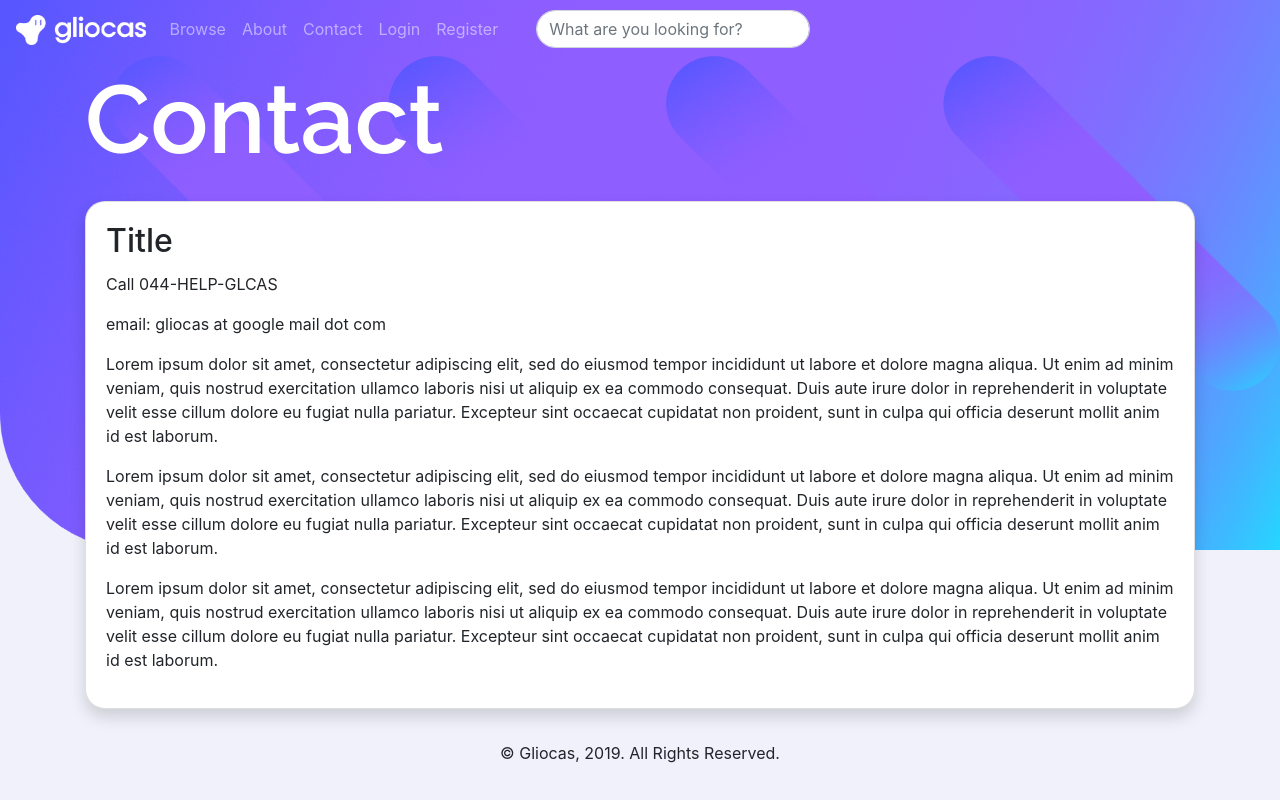
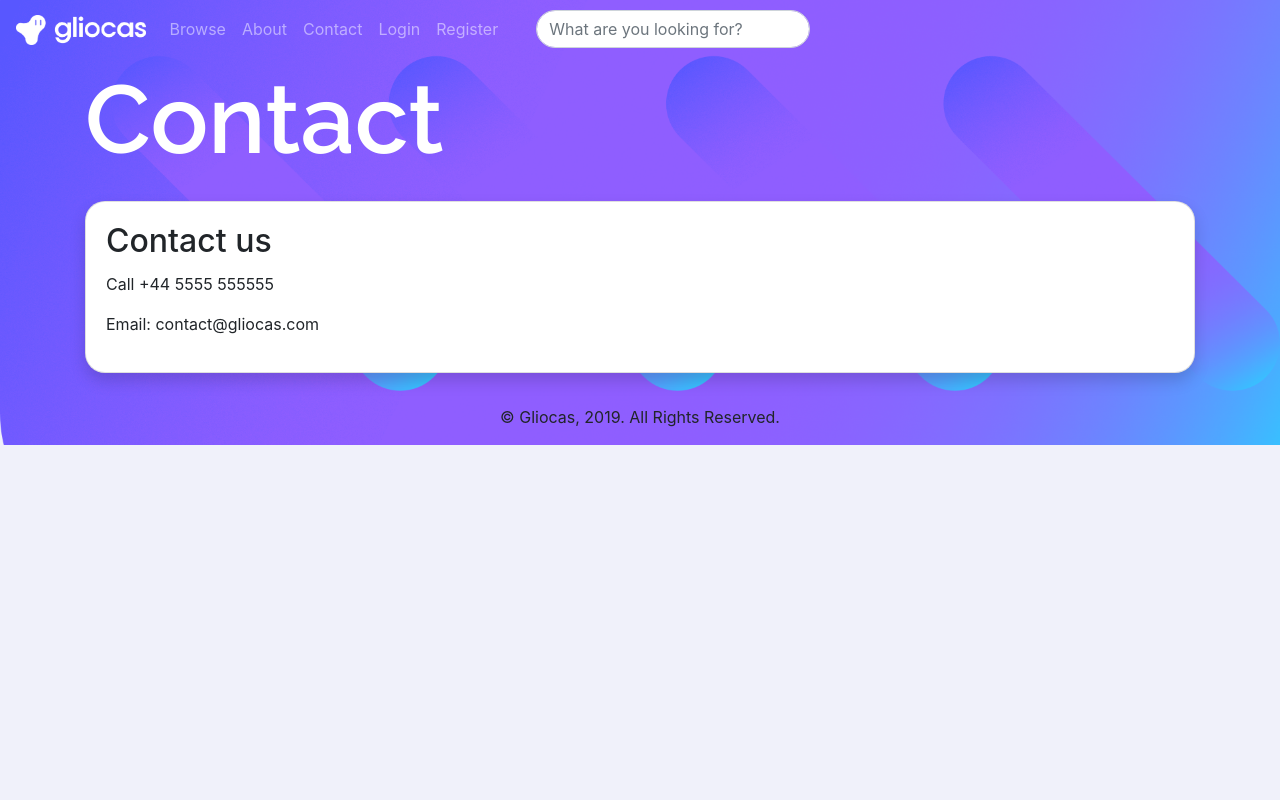
Before and after one commit to theycallmepeter/DreamTeamWAD2, a Django app: page /gliocas_app/contact/ in a window 1280 px wide. Run offline with Django 3.2, Linux system fonts and the light colour scheme; some libraries are stand-ins or nearby versions.

Commit message:
Small changes in about and contact

```diff
--- a/Gliocas/templates/gliocas_app/about.html
+++ b/Gliocas/templates/gliocas_app/about.html
@@ -11,7 +11,7 @@
         <div class="col">
             <div class="card my-3 rounded shadow">
                 <div class="card-body">
-                    <h2 class="card-title">Title</h2>
+                    <h2 class="card-title">About us</h2>
                     <p>Our mission is to connect students all across University of Glasgow so they can help each other with the questions they have over what they are learning</p>
                     <p>Lorem ipsum dolor sit amet, consectetur adipiscing elit, sed do eiusmod tempor incididunt ut labore et dolore magna aliqua. Ut enim ad minim veniam, quis nostrud exercitation ullamco laboris nisi ut aliquip ex ea commodo consequat. Duis aute irure dolor in reprehenderit in voluptate velit esse cillum dolore eu fugiat nulla pariatur. Excepteur sint occaecat cupidatat non proident, sunt in culpa qui officia deserunt mollit anim id est laborum.</p>
                     <p>Lorem ipsum dolor sit amet, consectetur adipiscing elit, sed do eiusmod tempor incididunt ut labore et dolore magna aliqua. Ut enim ad minim veniam, quis nostrud exercitation ullamco laboris nisi ut aliquip ex ea commodo consequat. Duis aute irure dolor in reprehenderit in voluptate velit esse cillum dolore eu fugiat nulla pariatur. Excepteur sint occaecat cupidatat non proident, sunt in culpa qui officia deserunt mollit anim id est laborum.</p>
--- a/Gliocas/templates/gliocas_app/contact.html
+++ b/Gliocas/templates/gliocas_app/contact.html
@@ -6,17 +6,13 @@
 
 {% block body_block %}
     <h1 class="mt-1"> Contact </h1>
-    <!-- <a href = "{% url 'subjects' %}"> Subjects </a> -->
     <div class="row">
         <div class="col">
             <div class="card my-3 rounded shadow">
                 <div class="card-body">
-                    <h2 class="card-title">Title</h2>
-                    <p>Call 044-HELP-GLCAS</p>
-                    <p>email: gliocas at google mail dot com</p>
-                    <p>Lorem ipsum dolor sit amet, consectetur adipiscing elit, sed do eiusmod tempor incididunt ut labore et dolore magna aliqua. Ut enim ad minim veniam, quis nostrud exercitation ullamco laboris nisi ut aliquip ex ea commodo consequat. Duis aute irure dolor in reprehenderit in voluptate velit esse cillum dolore eu fugiat nulla pariatur. Excepteur sint occaecat cupidatat non proident, sunt in culpa qui officia deserunt mollit anim id est laborum.</p>
-                    <p>Lorem ipsum dolor sit amet, consectetur adipiscing elit, sed do eiusmod tempor incididunt ut labore et dolore magna aliqua. Ut enim ad minim veniam, quis nostrud exercitation ullamco laboris nisi ut aliquip ex ea commodo consequat. Duis aute irure dolor in reprehenderit in voluptate velit esse cillum dolore eu fugiat nulla pariatur. Excepteur sint occaecat cupidatat non proident, sunt in culpa qui officia deserunt mollit anim id est laborum.</p>
-                    <p>Lorem ipsum dolor sit amet, consectetur adipiscing elit, sed do eiusmod tempor incididunt ut labore et dolore magna aliqua. Ut enim ad minim veniam, quis nostrud exercitation ullamco laboris nisi ut aliquip ex ea commodo consequat. Duis aute irure dolor in reprehenderit in voluptate velit esse cillum dolore eu fugiat nulla pariatur. Excepteur sint occaecat cupidatat non proident, sunt in culpa qui officia deserunt mollit anim id est laborum.</p>
+                    <h2 class="card-title">Contact us</h2>
+                    <p>Call +44 5555 555555</p>
+                    <p>Email: contact@gliocas.com</p>
                 </div>
             </div>
 
```
